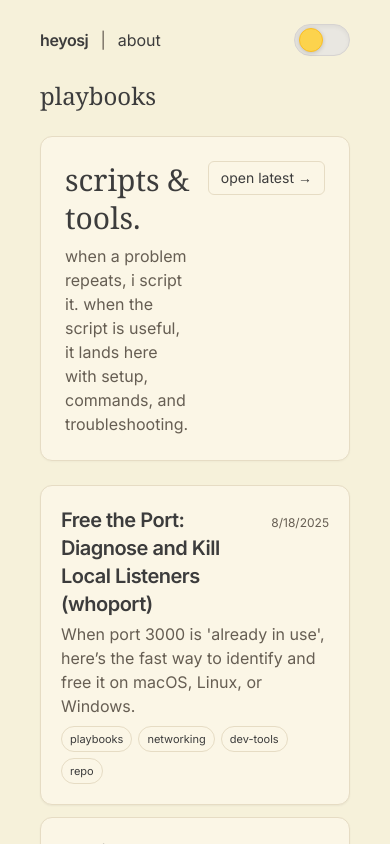
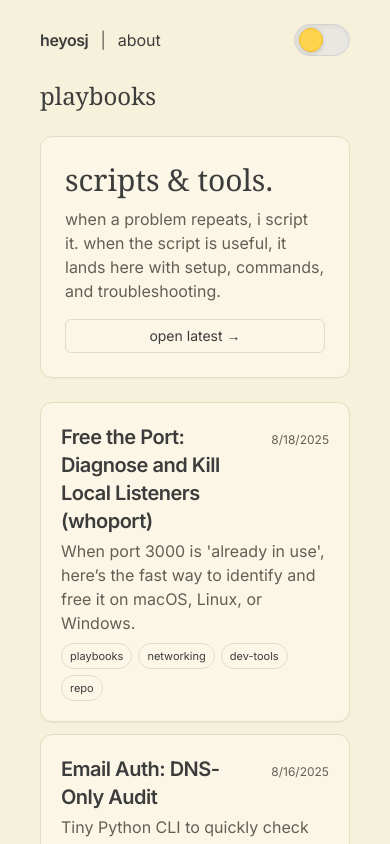
Before and after one commit to heyosj/heyosj-portfolio, a Next.js app: page /playbooks in a window 390 px wide. Shown: the top 844 px of the page. Built offline with nearby package versions, Linux system fonts and the light colour scheme; no server answers.

Commit message:
mobile ui changes

```diff
--- a/app/(site)/labs/page.tsx
+++ b/app/(site)/labs/page.tsx
@@ -1,11 +1,14 @@
 // app/(site)/labs/page.tsx
 import Link from "next/link";
+import { unstable_noStore as noStore } from "next/cache";
 import { getAllLabs } from "@/lib/labs";
 
 export const metadata = { title: "labs" };
 export const runtime = "nodejs";
+export const revalidate = 0; // ensure fresh read
 
 export default async function Labs() {
+  noStore();
   const items = await getAllLabs();
   const latest = items[0];
 
@@ -14,7 +17,7 @@ export default async function Labs() {
       <h1 className="sr-only">labs</h1>
 
       <header className="card p-6 md:p-7">
-        <div className="flex items-start justify-between gap-4">
+        <div className="grid gap-3 md:grid-cols-[1fr_auto] md:items-start md:gap-6">
           <div>
             <h2 className="font-serif leading-[1.15] text-3xl md:text-4xl">
               experiments, notes, research.
@@ -28,7 +31,14 @@ export default async function Labs() {
           {latest && (
             <Link
               href={`/labs/${latest.slug}`}
-              className="inline-flex items-center gap-1 rounded-md border border-[var(--border)] bg-[var(--card)] px-3 py-1.5 text-sm shrink-0"
+              className="
+                inline-flex items-center gap-1 rounded-md border border-[var(--border)] bg-[var(--card)]
+                text-sm px-3 py-1.5
+                w-full justify-center mt-1
+                md:w-auto md:justify-normal md:mt-0
+              "
+              aria-label={`open latest: ${latest.title}`}
+              prefetch
             >
               open latest <span aria-hidden>→</span>
             </Link>
@@ -48,7 +58,7 @@ export default async function Labs() {
           {items.map((it) => (
             <li key={it.slug} className="card p-5">
               <h3 className="font-serif text-xl">
-                <Link href={`/labs/${it.slug}`} className="underline">
+                <Link href={`/labs/${it.slug}`} className="underline" prefetch>
                   {it.title}
                 </Link>
               </h3>
--- a/app/(site)/playbooks/page.tsx
+++ b/app/(site)/playbooks/page.tsx
@@ -21,9 +21,9 @@ export default async function PlaybooksPage() {
 
   return (
     <section className="space-y-6">
-      {/* hero — identical structure to labs */}
+      {/* hero — identical structure to labs, but responsive button */}
       <header className="card p-6 md:p-7">
-        <div className="flex items-start justify-between gap-4">
+        <div className="grid gap-3 md:grid-cols-[1fr_auto] md:items-start md:gap-6">
           <div>
             <h1 className="font-serif text-3xl md:text-4xl leading-tight">scripts &amp; tools.</h1>
             <p className="muted mt-2 max-w-prose">
@@ -35,7 +35,12 @@ export default async function PlaybooksPage() {
           {latest && (
             <Link
               href={latest.url ?? `/playbooks/${latest.slug}`}
-              className="inline-flex items-center gap-1 rounded-md border border-[var(--border)] bg-[var(--card)] px-3 py-1.5 text-sm shrink-0"
+              className="
+                inline-flex items-center gap-1 rounded-md border border-[var(--border)] bg-[var(--card)]
+                text-sm px-3 py-1.5
+                w-full justify-center mt-1
+                md:w-auto md:justify-normal md:mt-0
+              "
               aria-label={`open latest: ${latest.title}`}
               prefetch
             >
@@ -69,7 +74,12 @@ function Chip({ children }: { children: React.ReactNode }) {
 
 function PlaybookListItem({ meta }: { meta: PlaybookMeta }) {
   return (
-    <Link href={meta.url ?? `/playbooks/${meta.slug}`} className="block group" aria-label={meta.title} prefetch>
+    <Link
+      href={meta.url ?? `/playbooks/${meta.slug}`}
+      className="block group"
+      aria-label={meta.title}
+      prefetch
+    >
       <article className="rounded-xl border border-border bg-card p-5 shadow-sm group-hover:shadow-md transition">
         <div className="flex items-baseline justify-between gap-4">
           <h2 className="text-xl font-semibold tracking-tight">{meta.title}</h2>
```
